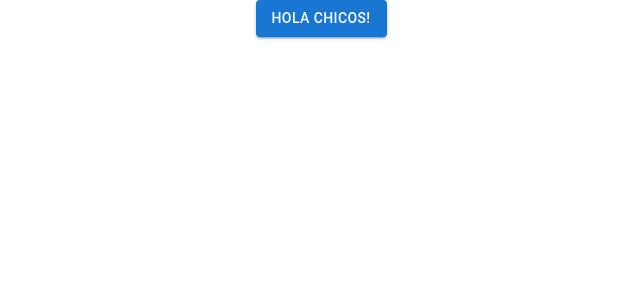
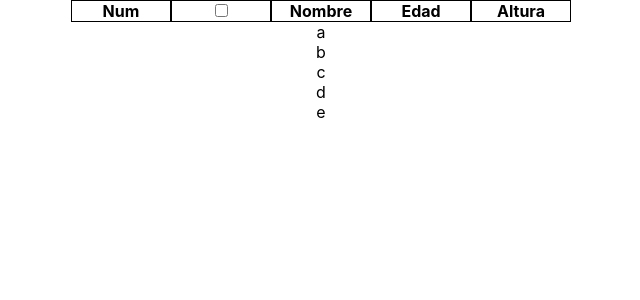
Before and after one commit to jorgecarmona/starwars-react, a React (Create React App) app: page / in a window 1280 px wide. Shown: the top 300 px of the page, without its empty margins (319-959 px from the left). Built offline with nearby package versions, Linux system fonts and the light colour scheme.

Commit message:
work day 1

```diff
--- /dev/null
+++ b/src/components/atoms/eng-table.jsx
@@ -0,0 +1,45 @@
+import React from 'react';
+import Table from '@mui/material/Table';
+
+import "../../styles/eng-table.css"
+
+function ENGTable(props) {
+    // function createData(name, calories, fat, carbs, protein) {
+  //   return { name, calories, fat, carbs, protein };
+  // }
+
+  // const rows = [
+  //   createData('Frozen yoghurt', 159, 6.0, 24, 4.0),
+  //   createData('Ice cream sandwich', 237, 9.0, 37, 4.3),
+  //   createData('Eclair', 262, 16.0, 24, 6.0),
+  //   createData('Cupcake', 305, 3.7, 67, 4.3),
+  //   createData('Gingerbread', 356, 16.0, 49, 3.9),
+  // ];
+
+  return (
+    <div className='table-container' style={{justifyContent:props.tableAlignment}}>
+    <Table className='table' sx={{width:props.tableWidth}}>
+      <header>
+        {
+          props.columnTitles.map((title, index) => (
+            <div key={`title-${index}`} className="title">
+              <span style={{display:"table-cell", verticalAlign:props.cellVerticalAlignment, textAlign: props.cellAlignment}}>
+               {title}
+              </span>
+            </div>
+          ))
+        }
+      </header>
+      <div className="rows-container">
+        <div>a</div>
+        <div>b</div>
+        <div>c</div>
+        <div>d</div>
+        <div>e</div>
+      </div>
+    </Table>
+    </div>
+  )
+}
+
+export default ENGTable
--- a/src/components/atoms/index.js
+++ b/src/components/atoms/index.js
@@ -1,3 +1,4 @@
 import ENGButton from "./eng-button";
+import ENGTable from "./eng-table";
 
-export {ENGButton};
+export {ENGButton, ENGTable};
--- a/src/pages/App.jsx
+++ b/src/pages/App.jsx
@@ -1,18 +1,28 @@
 import React from "react";
 import "../styles/App.css";
 
-import {ENGButton} from "../components/atoms";
+import {ENGTable} from "../components/atoms";
 
 function App() {
-  const buttonHandler = () => {
-    console.log("le picaron ");
-  };
-
   return (
     <div className="App">
-      <ENGButton variant="contained" onClick={buttonHandler}>
-        Hola Chicos!
-      </ENGButton>
+      <ENGTable
+        tableWidth={500}
+        tableAlignment="center"
+        cellAlignment="center"
+        cellVerticalAlignment="middle"
+        columnTitles = {[
+          "Num",
+          <input type={"checkbox"}></input>,
+          "Nombre",
+          "Edad",
+          "Altura"
+        ]}
+      >
+
+      </ENGTable>
+
+
     </div>
   );
 }
--- /dev/null
+++ b/src/styles/eng-table.css
@@ -0,0 +1,19 @@
+.table-container {
+    display: flex;
+}
+
+.table {
+    flex-direction: column;
+}
+
+header {
+    font-weight: 650;
+    display: flex;
+}
+
+header>.title {
+    flex: 1;
+    border: 1px solid black;
+    text-transform: capitalize;
+    display: table;
+}
```
Also changed, not shown: UX/App.tsx (renamed from src/pages/App.tsx), 1 other file (tests, documents, lock files or other folders).
